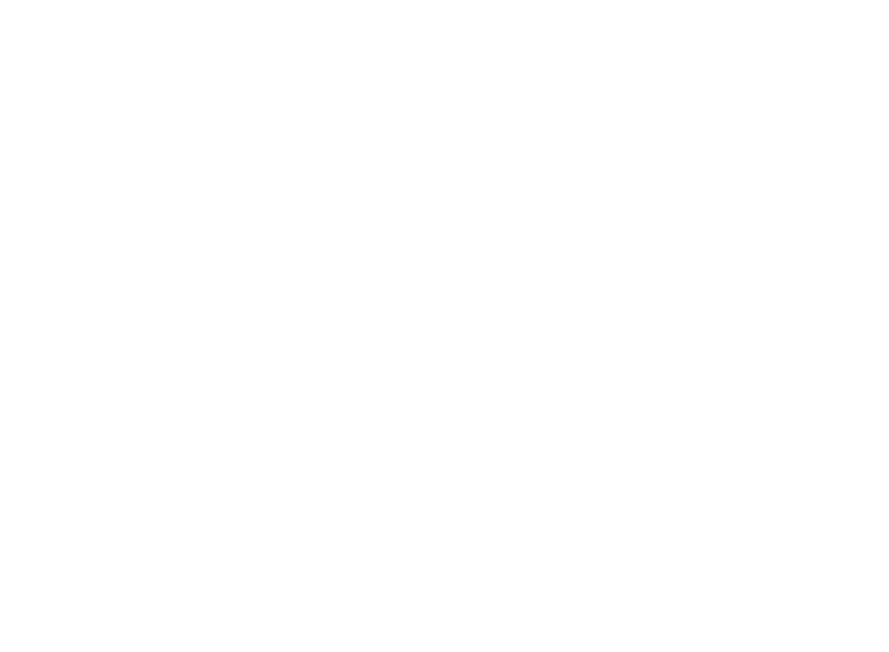
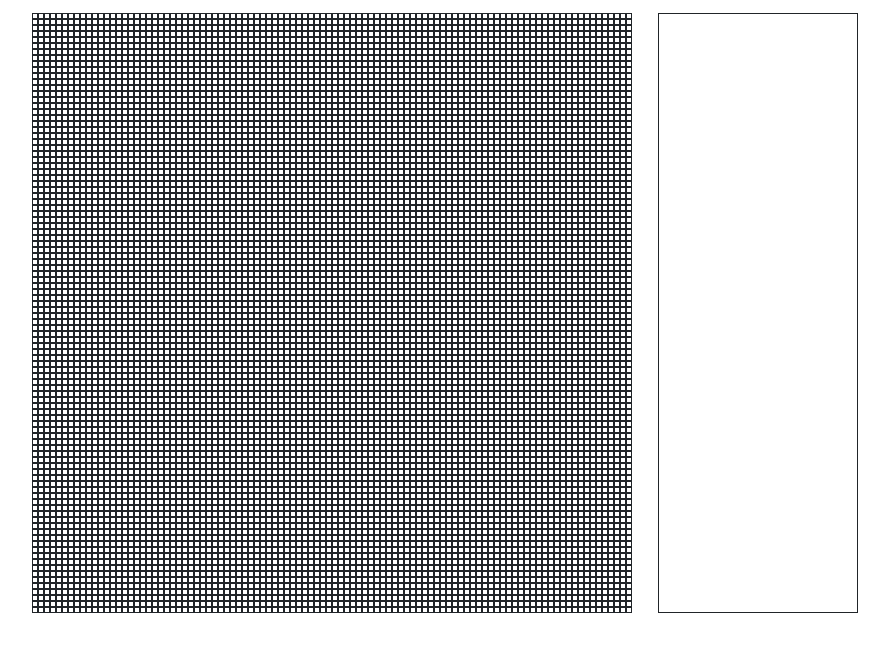
Before and after one commit to pasionaminions/place-minions-front, a React (Create React App) app: page / in a window 1280 px wide. Shown: the top 652 px of the page, without its empty margins (195-1084 px from the left). Built offline with nearby package versions, Linux system fonts and the light colour scheme.

Commit message:
MapDonete

```diff
--- a/src/action/index.js
+++ b/src/action/index.js
@@ -1,6 +1,6 @@
 import { DRAW_POINT, GET_POINTS, GET_COLORS } from "./action-types";
 
-export function drawPoints(json) {
+export function drawPoint(json) {
     return {type: DRAW_POINT, payload: json}
 }
 
--- a/src/component/MinionsMap.js
+++ b/src/component/MinionsMap.js
@@ -1,22 +1,22 @@
 import React, { Component } from "react";
 import { connect } from "react-redux";
+import { getPoints, getColors } from "../thunks";
 
 const mapDispatchToProps = {
-
+    getColors, getPoints
 }
 
 const mapStateToProps = state => {
-
+    return{
+        Color: state.color,
+        Points: state.Points
+    }
 }
 
 class MinionsMap extends Component {
-    constructor(props) {
-        super(props);
-
-    }
 
     componentDidMount() {
-
+        getPoints();
     }
 
     handleChange = (event) => {
@@ -24,12 +24,37 @@
     }
 
     render() {
+
+        let array = [];
+        for (let i = 0; i < 100; i++) {
+            let fila = [];
+            for (let j = 0; j < 100; j++) {
+                fila[j] = j;
+            }
+            array.push(fila);
+        }
+
         return (
             <>
-                {/* code */}
+                <div style={{display:"flex", justifyContent: "center"}}>
+                    <div style={{width:600, margin:13}}>
+                        {array.map(x=>{
+                            return <div style={{display:"flex"}}>
+                                {x.map(y=>{
+                                    return <div style={{width:6, height:6, border: "0.1px solid"}}></div>
+                                })}
+                            </div>
+                        })}
+                    </div>
+                    <div style={{width:200, height:600, margin: 13, border: "0.1px solid"}}>
+
+                    </div>
+                </div>
+
             </>
         );
     }
 }
+
 const minionsMap = connect(mapStateToProps, mapDispatchToProps)(MinionsMap);
 export default minionsMap;
--- a/src/thunks/index.js
+++ b/src/thunks/index.js
@@ -1,5 +1,5 @@
 import * as REST from "../lib/rest";
-import * as ACTIONS from "../Actions"
+import * as ACTIONS from "../action"
 
 const url = "https://wickapi.azurewebsites.net/api/pasionausers";
 
```
